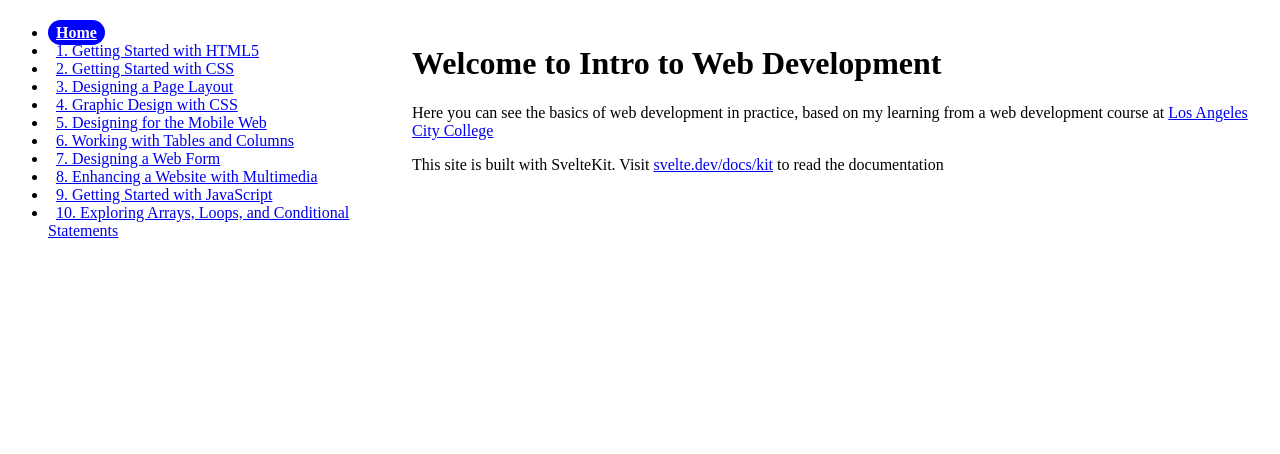
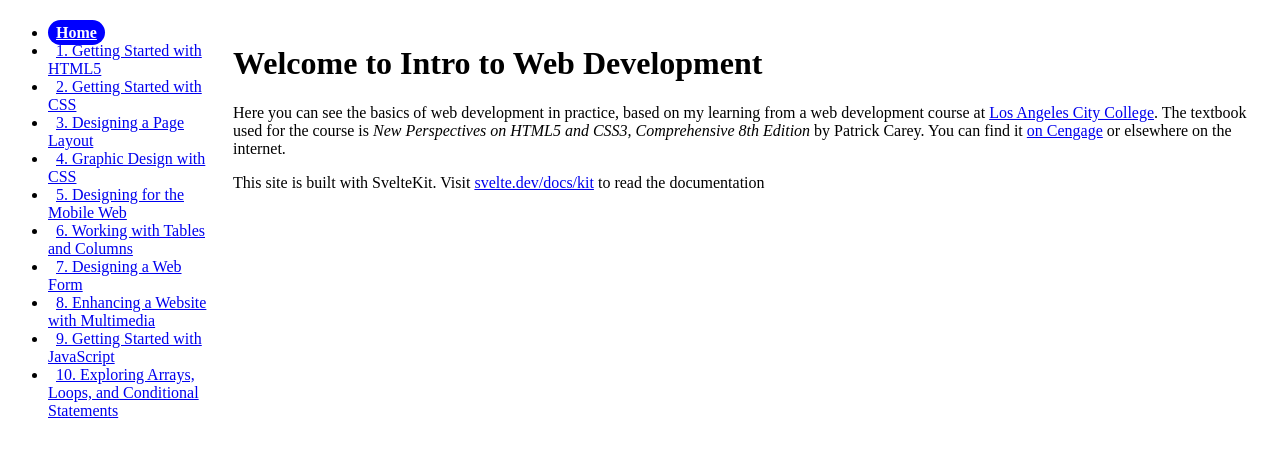
Before and after one commit to MokeEire/WebDevSite, a SvelteKit app: page / in a window 1280 px wide. Shown: the top 454 px of the page. Built offline with nearby package versions, Linux system fonts and the light colour scheme.

Commit message:
add textbook info to the homepage

```diff
--- a/src/routes/+page.svelte
+++ b/src/routes/+page.svelte
@@ -1,3 +1,8 @@
 <h1>Welcome to Intro to Web Development</h1>
-<p>Here you can see the basics of web development in practice, based on my learning from a web development course at <a href="https://lacc.edu">Los Angeles City College</a></p>
+<p>
+    Here you can see the basics of web development in practice,
+    based on my learning from a web development course at <a href="https://lacc.edu">Los Angeles City College</a>.
+    The textbook used for the course is <cite>New Perspectives on HTML5 and CSS3, Comprehensive 8th Edition</cite> by Patrick Carey.
+    You can find it <a href="https://www.cengage.com/c/new-perspectives-on-html-5-and-css-comprehensive-comprehensive-8e-carey/9780357107140/">on Cengage</a> or elsewhere on the internet.
+</p>
 <p>This site is built with SvelteKit. Visit <a href="https://svelte.dev/docs/kit">svelte.dev/docs/kit</a> to read the documentation</p>
```
